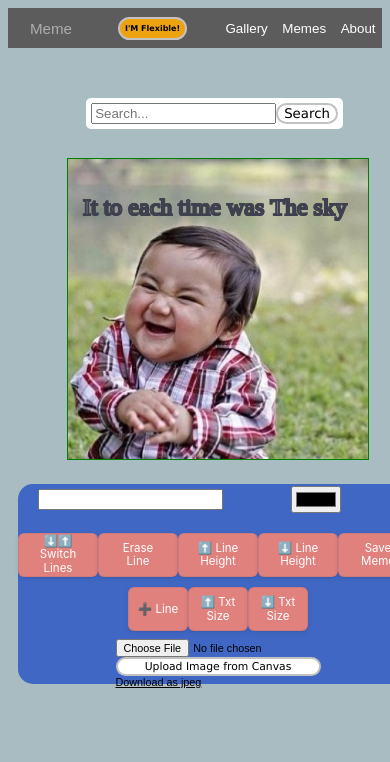
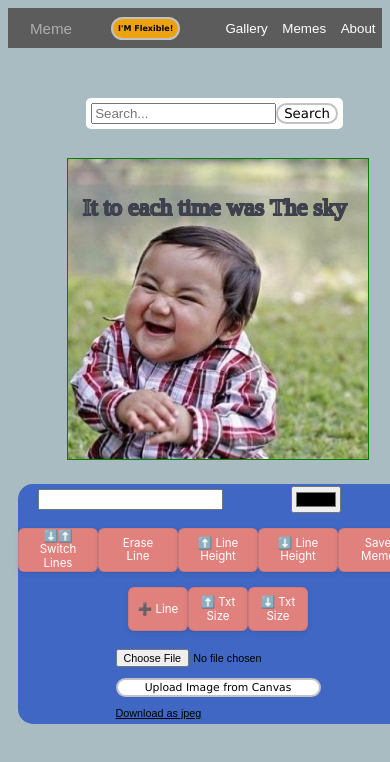
Before and after one commit to omerBNB/meme-gen, a plain HTML site: page index.html in a window 390 px wide. Both pictures are taken after a click on the button "I'M Flexible!". Shown: the top 762 px of the page. Drawn offline with Linux system fonts and the light colour scheme.

Commit message:
mobile friendly

```diff
--- a/css/components/logo.css
+++ b/css/components/logo.css
@@ -1,4 +1,5 @@
 .logo{
     font-size: 2.1428rem;
     color: #adadad;
+    cursor: pointer;
 }
--- a/css/mq/mobile.css
+++ b/css/mq/mobile.css
@@ -42,7 +42,7 @@
   }
   .flex-btn {
     font-size: 8px;
-    margin-inline-start: 5%;
+    margin-inline-start: 1%;
     background-color: #eda30f;
     font-weight: bold;
     padding: 5px;
@@ -77,7 +77,7 @@
     grid-area: 2/1/3/1;
     display: grid;
     grid-template-columns: repeat(1, 1fr);
-    grid-template-rows: 30px 70px 50px 50px;
+    grid-template-rows: 30px 60px 70px 80px;
     justify-items: center;
     background-color: #3f67c3;
 
--- a/js/main-controller.js
+++ b/js/main-controller.js
@@ -110,7 +110,6 @@ function onLowerLineHeight(){
 
 function addEventListeners(){
   let upBtn = document.querySelector('.upBtn')
-  console.log('upBtn',upBtn)
   upBtn.addEventListener('mousedown', onIncreaseLineHeight)
   let downBtn = document.querySelector('.downBtn')
   downBtn.addEventListener('mousedown', onLowerLineHeight)
--- a/js/main-service.js
+++ b/js/main-service.js
@@ -267,7 +267,7 @@ function getSavedMemes() {
 
 function moveLine(pos) {
   let line = gMeme.lines.filter(line =>{
-    console.log('line',line)
+    // console.log('line',line)
     return (pos.x >= line.x-150 && pos.x < line.x + 150 && pos.y >= line.y-25 && pos.y < line.y + 25)
   })
   console.log('line',line)
--- a/js/main.gallery-controller.js
+++ b/js/main.gallery-controller.js
@@ -142,7 +142,6 @@ function getEvPos(ev) {
       y: ev.pageY - ev.target.offsetTop - ev.target.clientTop,
     }
   }
-  console.log('pos',pos)
   return pos
 }
 function addMouseListeners() {
```
